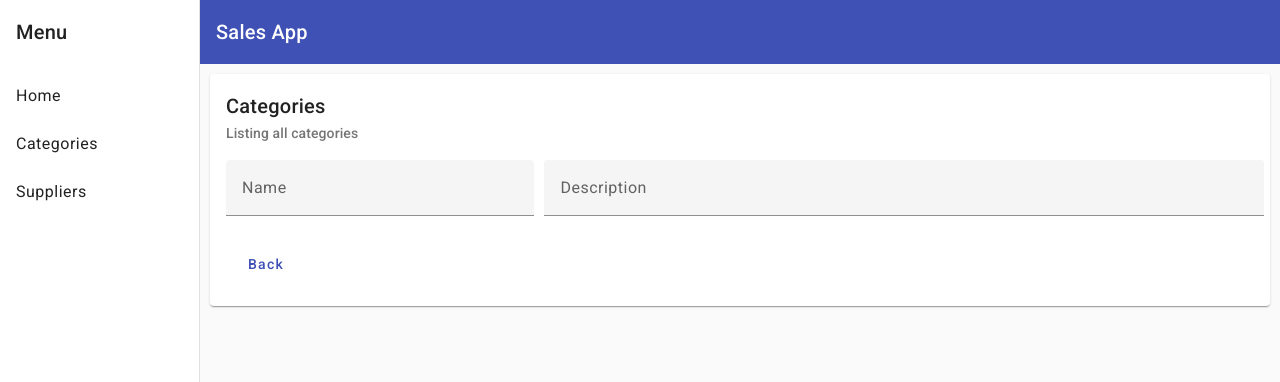
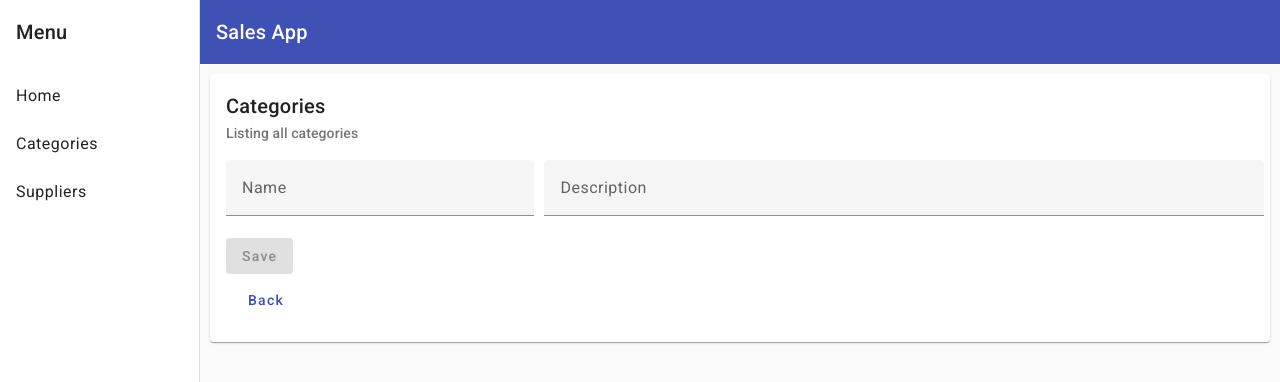
Before and after one commit to luanbrendon/my-my-sales-app, an Angular app: page /categories in a window 1280 px wide. Both pictures are taken after a click on the button "New Category". Shown: the top 382 px of the page. Built offline with nearby package versions, Linux system fonts and the light colour scheme; no server answers.

Commit message:
adicionando o save.

```diff
--- a/src/app/categories/categories.component.ts
+++ b/src/app/categories/categories.component.ts
@@ -74,8 +74,10 @@ export class CategoriesComponent implements AfterViewInit {
     this.loadCategories();
   }
 
-  onSave(category: Category) {
-    console.log('Save Category in the CategoriesComponent', category)
+  async onSave(category: Category) {
+    const saved = lastValueFrom(this.categoryService.save(category));
+    console.log('Saved' , saved);
+    this.hideCategoryForm();
   }
 
 
--- a/src/app/categories/form/form.component.html
+++ b/src/app/categories/form/form.component.html
@@ -1,5 +1,5 @@
 <mat-card-content>
-    <form [formGroup]="categoryForm" novalidate>
+    <form [formGroup]="categoryForm" (ngSubmit)="onSubmit()" novalidate>
         <div class="container">
             <mat-form-field class="item-30">
                 <input matInput placeholder="Name" formControlName="name" />
@@ -17,6 +17,9 @@
 
             </mat-form-field>
         </div>
+        <button mat-raised-button color="primary" type="submit" [disabled]="!categoryForm.valid">
+            Save
+        </button>
     </form>
     <mat-card-actions>
         <button type="button" mat-button color="primary" (click)="onBack()">
--- a/tsconfig.json
+++ b/tsconfig.json
@@ -2,6 +2,7 @@
 {
   "compileOnSave": false,
   "compilerOptions": {
+    "strictNullChecks": false,
     "outDir": "./dist/out-tsc",
     "strict": true,
     "noImplicitOverride": true,
```
